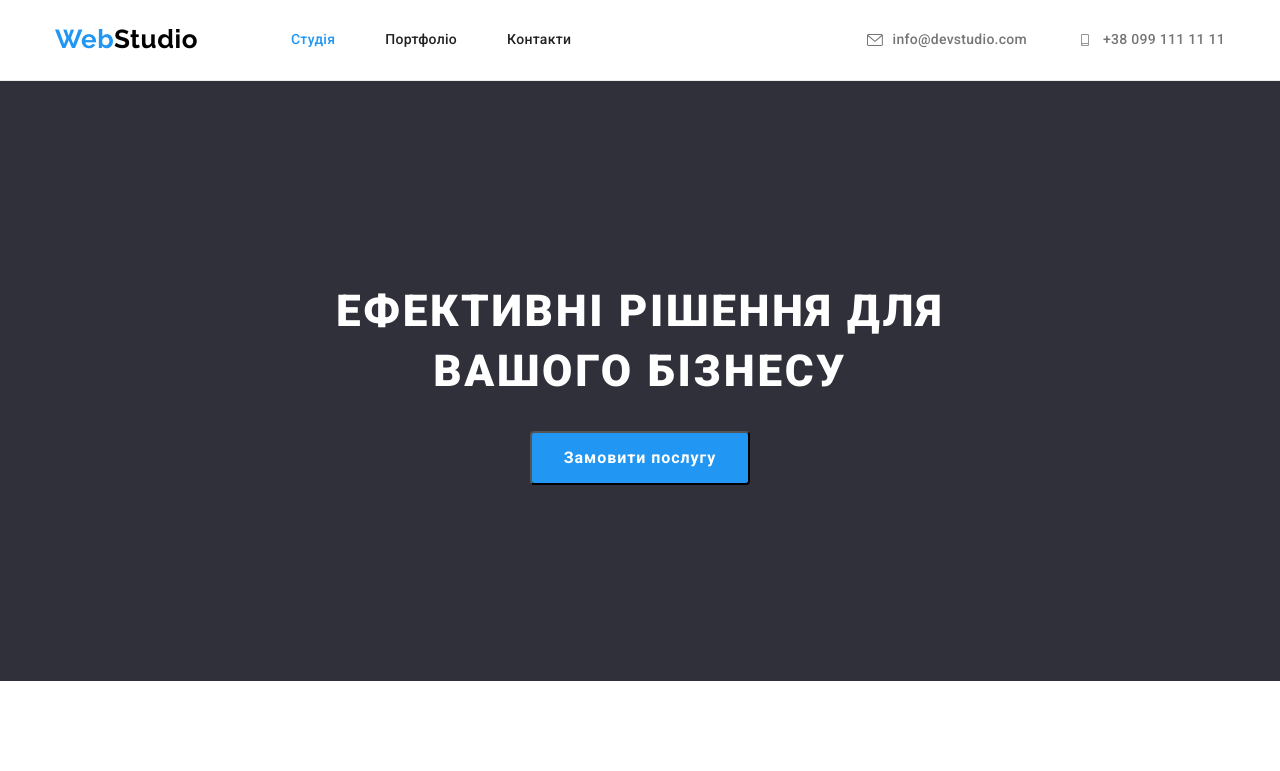
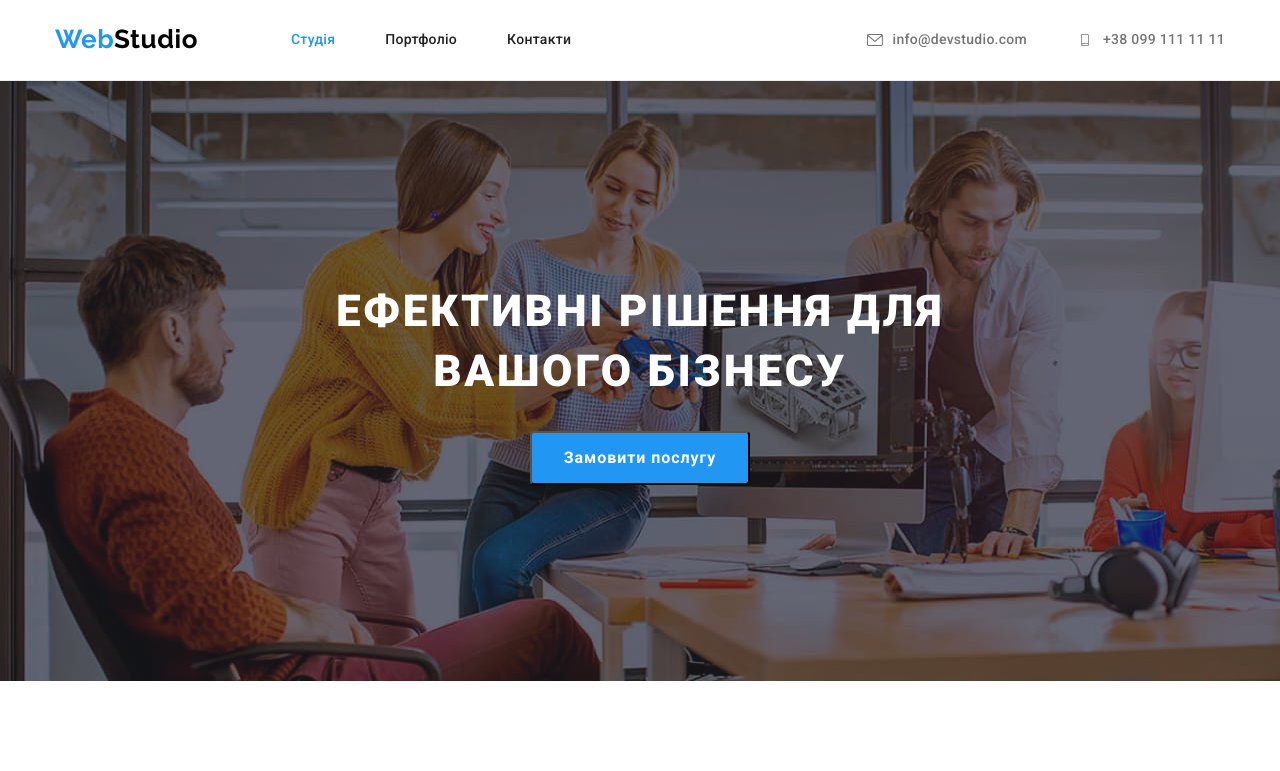
Before and after one commit to Boommmeran/goit-markup-hw-04, a plain HTML site: page index.html in a window 1280 px wide. Shown: the top 771 px of the page. Drawn offline with nearby package versions, Linux system fonts and the light colour scheme; the site is published under a folder, as on GitHub Pages, so addresses that start at the root find nothing.

Commit message:
add final version

```diff
--- a/css/styles.css
+++ b/css/styles.css
@@ -175,7 +175,7 @@ img {
       rgba(47, 48, 58, 0.4),
       rgba(47, 48, 58, 0.4)
     ),
-    url(/images/hero-bgr.jpg);
+    url(../images/hero-bgr.jpg);
 }
 
 .hero-title {
```
